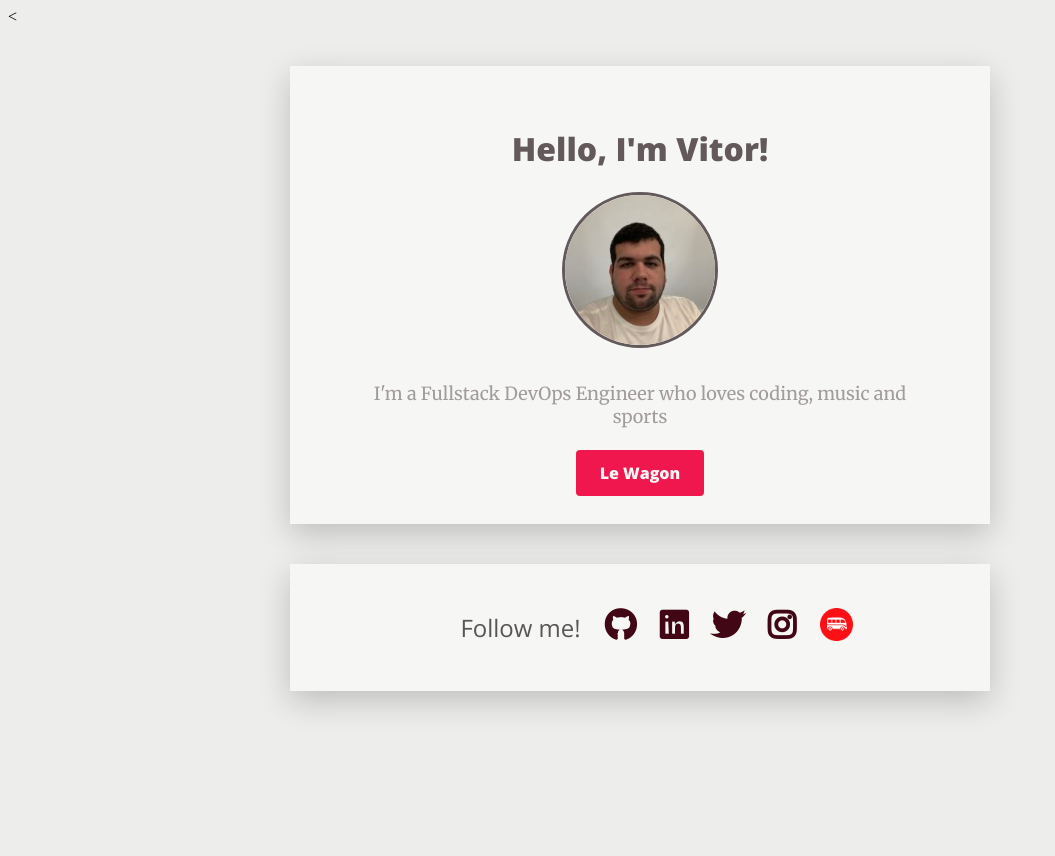
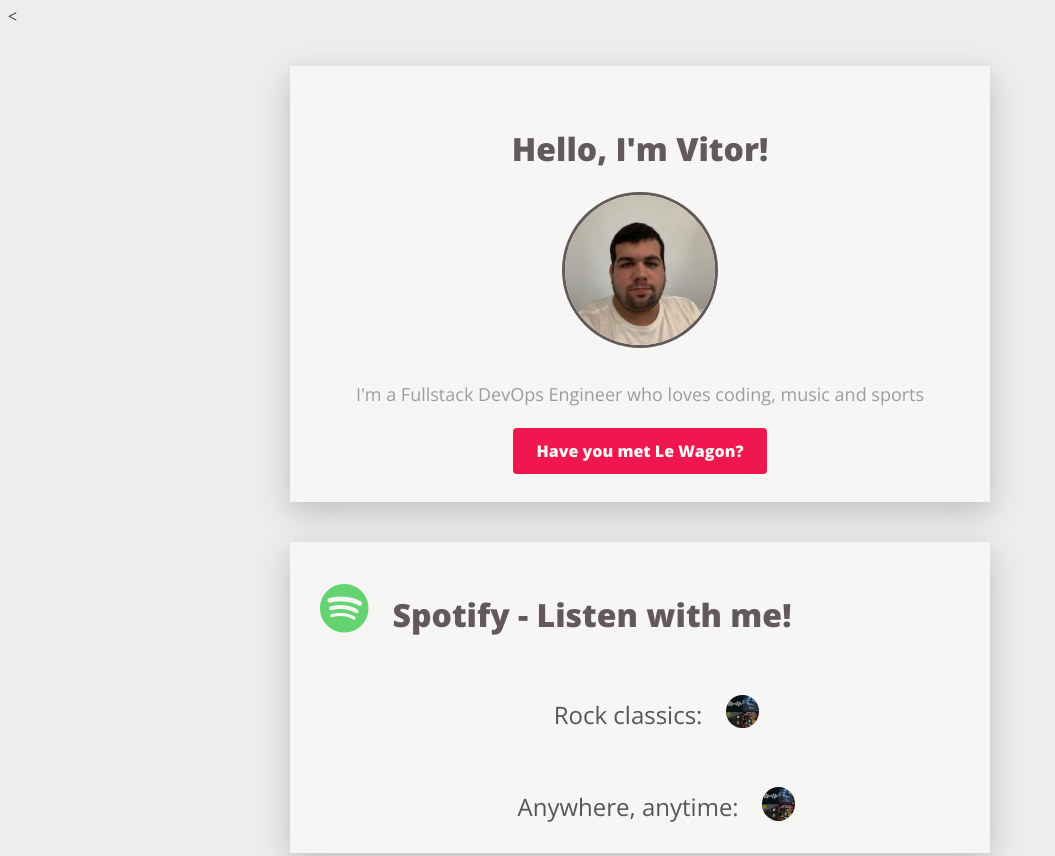
Before and after one commit to vittav/profile, a plain HTML site: page index.html in a window 1280 px wide. Shown: the top 856 px of the page, without its empty margins (0-1055 px from the left). Before the commit the page ends 800 px from the top, so only its background shows below. Drawn offline with nearby package versions, Linux system fonts and the light colour scheme.

Commit message:
Added spotify to my profile

```diff
--- a/index.html
+++ b/index.html
@@ -14,7 +14,26 @@
         <h1>Hello, I'm Vitor!</h1>
         <img src="images/vitor.jpg" alt="" class="img-circle">
         <p>I'm a Fullstack DevOps Engineer who loves coding, music and sports</p>
-        <a href="https://www.lewagon.com/" class="red-button">Le Wagon</a>
+        <a href="https://www.lewagon.com/" class="red-button">Have you met Le Wagon?</a>
+      </div>
+
+      <div class="footer">
+        <div class="spotify">
+          <li><i class="fab fa-spotify"></i></li>
+          <li><h1 id="spotify">Spotify - Listen with me!</h1></li>
+        </div>
+        <div class="spotify-playlist">
+          <li><h2>Rock classics: </h2></li>
+          <li class="godfather"><a href="https://open.spotify.com/playlist/5FmkUvIW7wBl1oufcBf7xq">
+            <img src="images/anywhere,anytime-playlist.png" alt="" class="icon-wagon-circle"></a>
+          </li>
+        </div>
+        <div class="spotify-playlist">
+          <li><h2>Anywhere, anytime: </h2></li>
+          <li class="godfather"><a href="https://open.spotify.com/playlist/2GhxxrKhXl1UHCGJpToCiq">
+            <img src="images/anywhere,anytime-playlist.png" alt="" class="icon-wagon-circle"></a>
+          </li>
+        </div>
       </div>
       <div class="footer">
       <ul>
--- a/style.css
+++ b/style.css
@@ -19,7 +19,7 @@ p {
   padding: 16px;
   color: #A19B9C;
   font-size: 18px;
-  font-family: 'Merriweather', serif;
+  font-family: 'Open Sans', sans-serif;
 }
 
 a {
@@ -37,7 +37,7 @@ a:hover {
 .container {
   width: 700;
   text-align: center;
-  margin: 40px auto;
+  margin: 20px auto;
 }
 
 .card {
@@ -103,6 +103,48 @@ ul {
   position: relative;
 }
 
+.fa-spotify {
+  color: #63D471;
+  font-size: 50px;
+}
+
+#id {
+  text-align: left;
+}
+
+.icon-wagon-circle {
+  position: absolute;
+  top: -9px;
+  /*padding-top: 50px;*/
+  width: 33;
+  border-radius: 50%;
+}
+
+.spotify {
+  padding: 20px;
+  text-align: left;
+  padding-bottom: 0px;
+}
+
+.spotify-playlist {
+  font-family: 'Merriweather', serif;
+}
+
+.fa-user-circle {
+  font-size: 50px;
+  color: #EF174D;
+}
+
+.fa-user-circle:hover {
+  color: #420715;
+}
+
+.bio {
+  padding: 20px;
+  text-align: left;
+  padding-bottom: 0px;
+}
+
 /*Relative movement*/
 
 @media (max-width: 960px) {
```
Also changed, not shown: images/anywhere,anytime-playlist.png (added).
